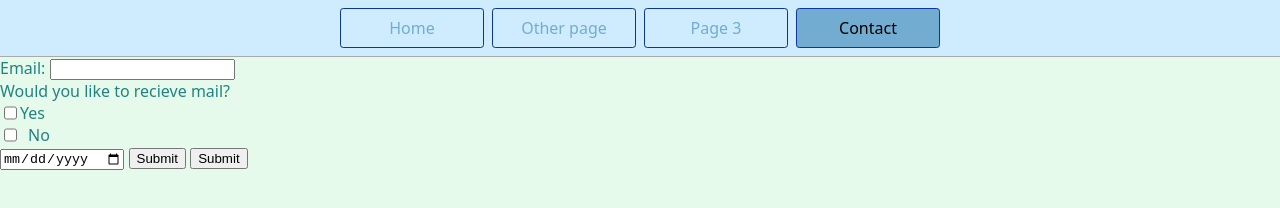
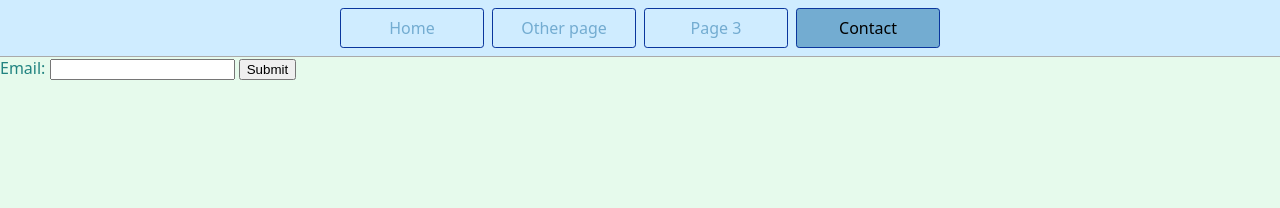
Before and after one commit to SihnmeyT/cps-early-college--project, a website: page page4.html in a window 1280 px wide. Drawn offline with Linux system fonts and the light colour scheme.

Commit message:
home page fix

```diff
--- a/page4.html
+++ b/page4.html
@@ -15,27 +15,11 @@
     <a href="/"aria-current="page">Contact</a>
   </nav>
   <form name="my form">
-    <label>
-      <div>
+  <label>
+  <div>
      Email:
      <input type="text" name="email" id="email">
-</label>
-
-</div>
-
-<label for="checkbox"> Would you like to recieve mail?</label>
-<div style="display:flex;">
-  <input type="checkbox" name="checkbox">
-  <div>Yes</div>
-</div>
-<div style="display:flex;">
-<input type="checkbox" name="checkbox">
-<div style="margin-left: .5rem;"> No</div>
-</div>
-<input type="date">
-
-</button>
-<input type="submit" onclick="Fsub()"/>
+     </label>
      <input type="submit" onclick="formSubmit()"/>
      <script>
         function formSubmit() {
```
